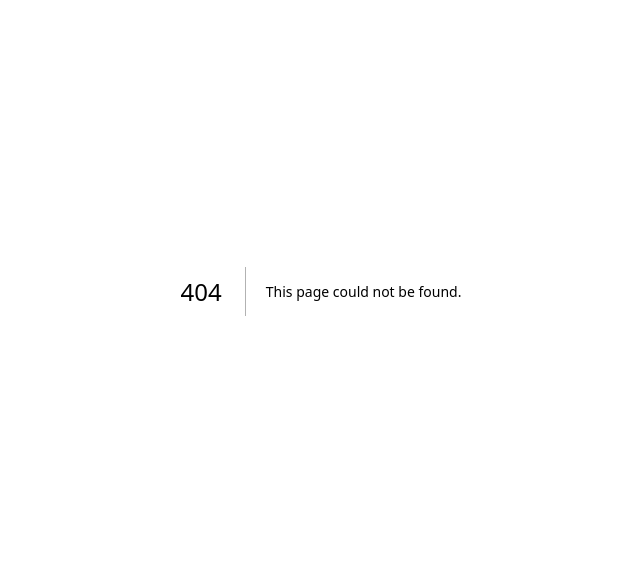
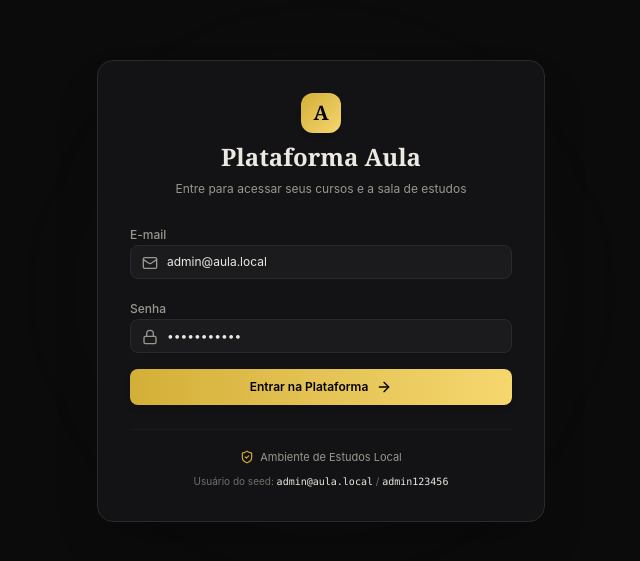
Before and after one commit to vhmedeiros/cdf, a Next.js app: page /login in a window 1280 px wide. Before the commit this address had no page. Shown: the part 109-670 px from the top of the page, without its empty margins (319-959 px from the left). Built offline with nearby package versions, Linux system fonts and the light colour scheme.

Commit message:
feat(auth): add login page and auth redirect on courses page

```diff
--- a/pages/courses/index.tsx
+++ b/pages/courses/index.tsx
@@ -66,8 +66,20 @@ export default function CoursesListPage() {
               ))}
             </div>
           ) : error ? (
-            <div className="p-8 rounded-2xl bg-[#131315] border border-[#2a2a2e] text-center text-xs text-[#9a978f]">
-              Não foi possível carregar os cursos. Por favor, tente novamente.
+            <div className="p-8 rounded-2xl bg-[#131315] border border-[#2a2a2e] text-center space-y-3">
+              <p className="text-xs text-[#9a978f]">
+                {error.status === 401
+                  ? "Você precisa entrar com sua conta para ver seus cursos."
+                  : "Não foi possível carregar os cursos. Por favor, tente novamente."}
+              </p>
+              {error.status === 401 && (
+                <Link
+                  href="/login"
+                  className="inline-block px-4 py-2 bg-[#d4af37] text-black font-semibold text-xs rounded-lg hover:bg-[#f5d76e] transition"
+                >
+                  Fazer Login
+                </Link>
+              )}
             </div>
           ) : courses && courses.length > 0 ? (
             <div className="grid grid-cols-1 sm:grid-cols-2 lg:grid-cols-3 gap-6">
--- /dev/null
+++ b/pages/login.tsx
@@ -0,0 +1,130 @@
+import React, { useState } from "react";
+import Head from "next/head";
+import { useRouter } from "next/router";
+import { Lock, Mail, ArrowRight, ShieldCheck } from "lucide-react";
+
+export default function LoginPage() {
+  const router = useRouter();
+  const [email, setEmail] = useState("admin@aula.local");
+  const [password, setPassword] = useState("admin123456");
+  const [loading, setLoading] = useState(false);
+  const [error, setError] = useState<string | null>(null);
+
+  const handleSubmit = async (e: React.FormEvent) => {
+    e.preventDefault();
+    setLoading(true);
+    setError(null);
+
+    try {
+      const res = await fetch("/api/v1/sessions", {
+        method: "POST",
+        headers: { "Content-Type": "application/json" },
+        body: JSON.stringify({ email, password }),
+      });
+
+      if (!res.ok) {
+        const data = await res.json().catch(() => ({}));
+        throw new Error(data.message || "E-mail ou senha incorretos.");
+      }
+
+      router.push("/courses");
+    } catch (err: any) {
+      setError(err.message || "Erro ao conectar com o servidor.");
+    } finally {
+      setLoading(false);
+    }
+  };
+
+  return (
+    <>
+      <Head>
+        <title>Entrar — Aula</title>
+      </Head>
+
+      <div className="min-h-screen bg-[#0b0b0c] flex items-center justify-center p-4">
+        {/* Glow de fundo dourado */}
+        <div className="absolute top-1/2 left-1/2 -translate-x-1/2 -translate-y-1/2 w-96 h-96 bg-[#d4af37]/5 rounded-full blur-3xl pointer-events-none" />
+
+        <div className="w-full max-w-md bg-[#131315] border border-[#2a2a2e] rounded-2xl p-6 sm:p-8 shadow-2xl space-y-6 relative z-10">
+          {/* Logo & Título */}
+          <div className="text-center space-y-2">
+            <span className="inline-flex w-10 h-10 rounded-xl bg-gradient-to-br from-[#d4af37] to-[#f5d76e] items-center justify-center font-bold text-black font-serif text-xl shadow-md mb-2">
+              A
+            </span>
+            <h1 className="text-xl sm:text-2xl font-serif font-bold text-[#ece9e2]">
+              Plataforma Aula
+            </h1>
+            <p className="text-xs text-[#9a978f]">
+              Entre para acessar seus cursos e a sala de estudos
+            </p>
+          </div>
+
+          {error && (
+            <div className="p-3 rounded-lg bg-[#e5484d]/10 border border-[#e5484d]/30 text-xs text-[#e5484d] text-center">
+              {error}
+            </div>
+          )}
+
+          <form onSubmit={handleSubmit} className="space-y-4">
+            <div className="space-y-1">
+              <label className="text-xs text-[#9a978f] font-medium">E-mail</label>
+              <div className="relative">
+                <Mail className="absolute left-3 top-2.5 w-4 h-4 text-[#9a978f]" />
+                <input
+                  type="email"
+                  required
+                  value={email}
+                  onChange={(e) => setEmail(e.target.value)}
+                  placeholder="seu@email.com"
+                  className="w-full pl-9 pr-3 py-2 text-xs bg-[#1b1b1e] border border-[#2a2a2e] rounded-lg text-[#ece9e2] placeholder-[#9a978f] focus:outline-none focus:border-[#d4af37]"
+                />
+              </div>
+            </div>
+
+            <div className="space-y-1">
+              <label className="text-xs text-[#9a978f] font-medium">Senha</label>
+              <div className="relative">
+                <Lock className="absolute left-3 top-2.5 w-4 h-4 text-[#9a978f]" />
+                <input
+                  type="password"
+                  required
+                  value={password}
+                  onChange={(e) => setPassword(e.target.value)}
+                  placeholder="••••••••"
+                  className="w-full pl-9 pr-3 py-2 text-xs bg-[#1b1b1e] border border-[#2a2a2e] rounded-lg text-[#ece9e2] placeholder-[#9a978f] focus:outline-none focus:border-[#d4af37]"
+                />
+              </div>
+            </div>
+
+            <button
+              type="submit"
+              disabled={loading}
+              className="w-full py-2.5 px-4 bg-gradient-to-r from-[#d4af37] to-[#f5d76e] text-black font-semibold text-xs rounded-lg hover:opacity-95 transition flex items-center justify-center gap-2 shadow-md disabled:opacity-50"
+            >
+              {loading ? (
+                "Entrando..."
+              ) : (
+                <>
+                  <span>Entrar na Plataforma</span>
+                  <ArrowRight className="w-4 h-4" />
+                </>
+              )}
+            </button>
+          </form>
+
+          {/* Dica para desenvolvimento / testes */}
+          <div className="pt-4 border-t border-[#1b1b1e] text-center space-y-2">
+            <div className="inline-flex items-center gap-1.5 text-[11px] text-[#9a978f]">
+              <ShieldCheck className="w-3.5 h-3.5 text-[#d4af37]" />
+              <span>Ambiente de Estudos Local</span>
+            </div>
+            <p className="text-[10px] text-[#9a978f]/70">
+              Usuário do seed: <code className="text-[#ece9e2]">admin@aula.local</code> /{" "}
+              <code className="text-[#ece9e2]">admin123456</code>
+            </p>
+          </div>
+        </div>
+      </div>
+    </>
+  );
+}
```
